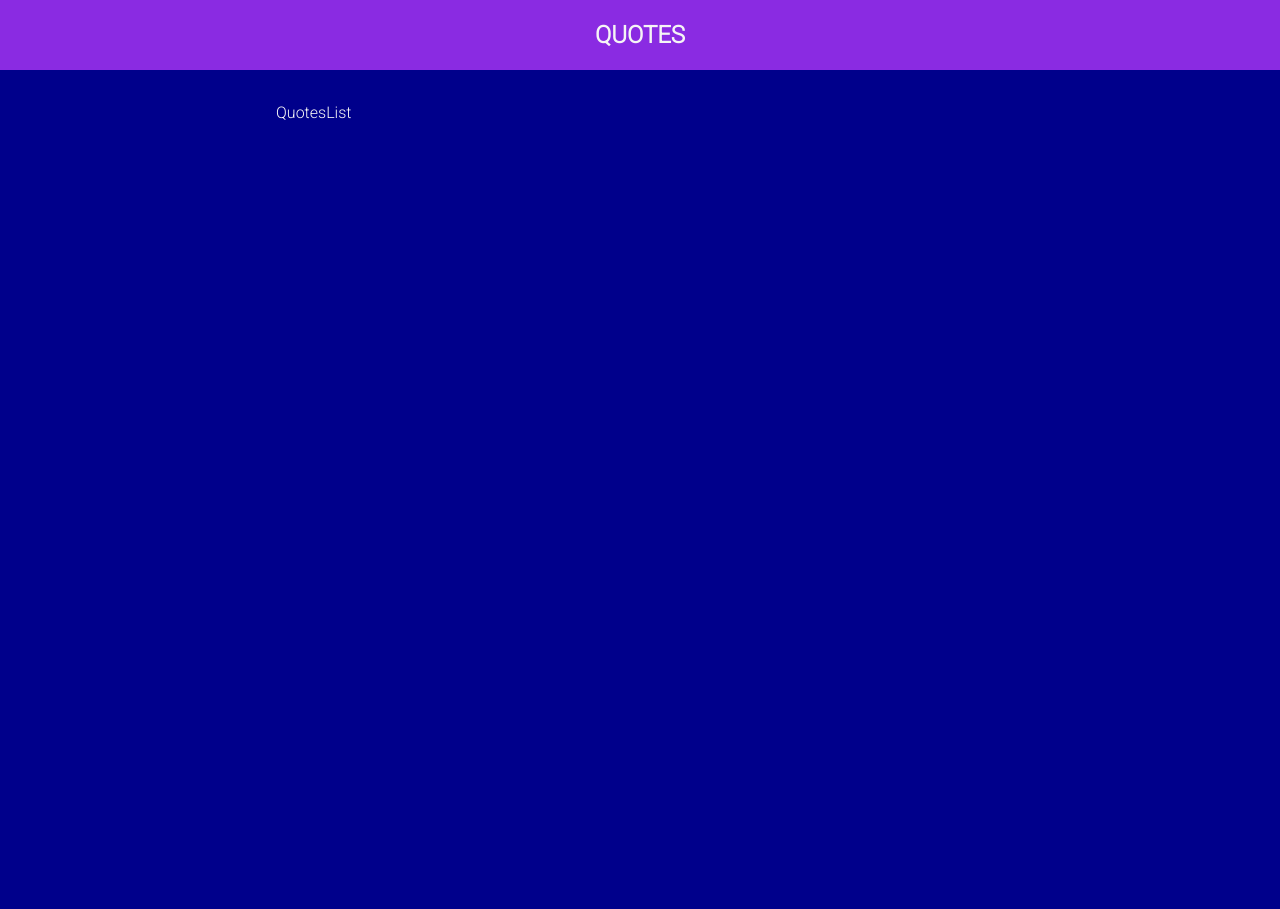
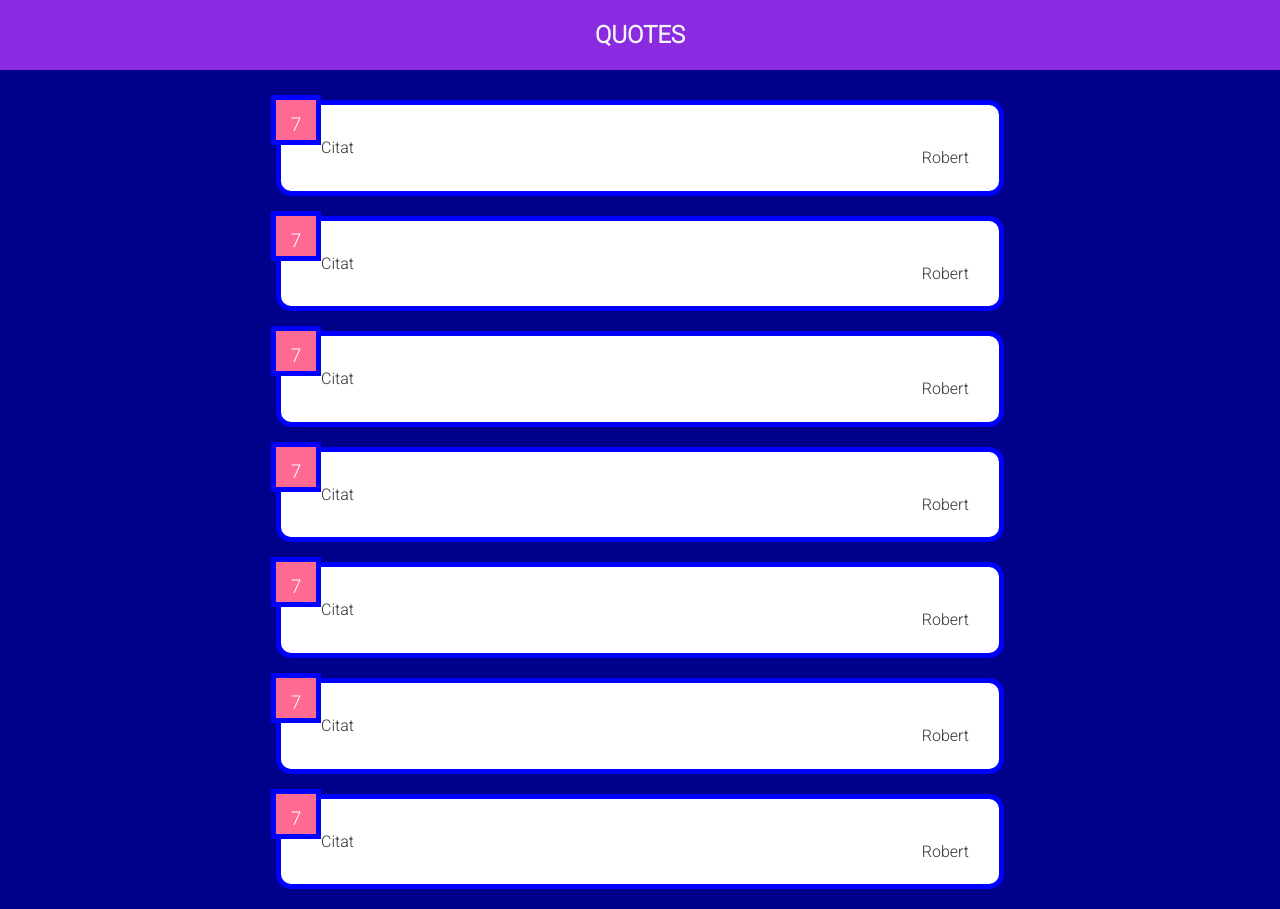
Before and after one commit to VladanStar/QuotesTask, a React (Create React App) app: page / in a window 1280 px wide. Before the commit the page ends 800 px from the top, so only its background shows below. Built offline with nearby package versions, Linux system fonts and the light colour scheme.

Commit message:
Add quotesitem, data, list

```diff
--- a/src/App.js
+++ b/src/App.js
@@ -10,7 +10,7 @@ function App() {
     <>
       <Header text="QUOTES" />
       <div className="container">
-        <QuotesList />
+        <QuotesList  quotes= {quotes}/>
 
       </div>
     </>
--- a/src/components/QuotesList.js
+++ b/src/components/QuotesList.js
@@ -1,8 +1,16 @@
-import React from 'react'
+import React from 'react';
+import QuotesItem from './QuotesItem';
 
-const QuotesList = () => {
+const QuotesList = ({quotes}) => {
+    if(!quotes || quotes.length ===0){
+        return <p>No Quotes Yet</p>
+    }
   return (
-    <div>QuotesList</div>
+    <div className='feedback-list'>
+        {quotes.map((item,id)=>(
+          <QuotesItem />
+        ))}
+    </div>
   )
 }
 
```
